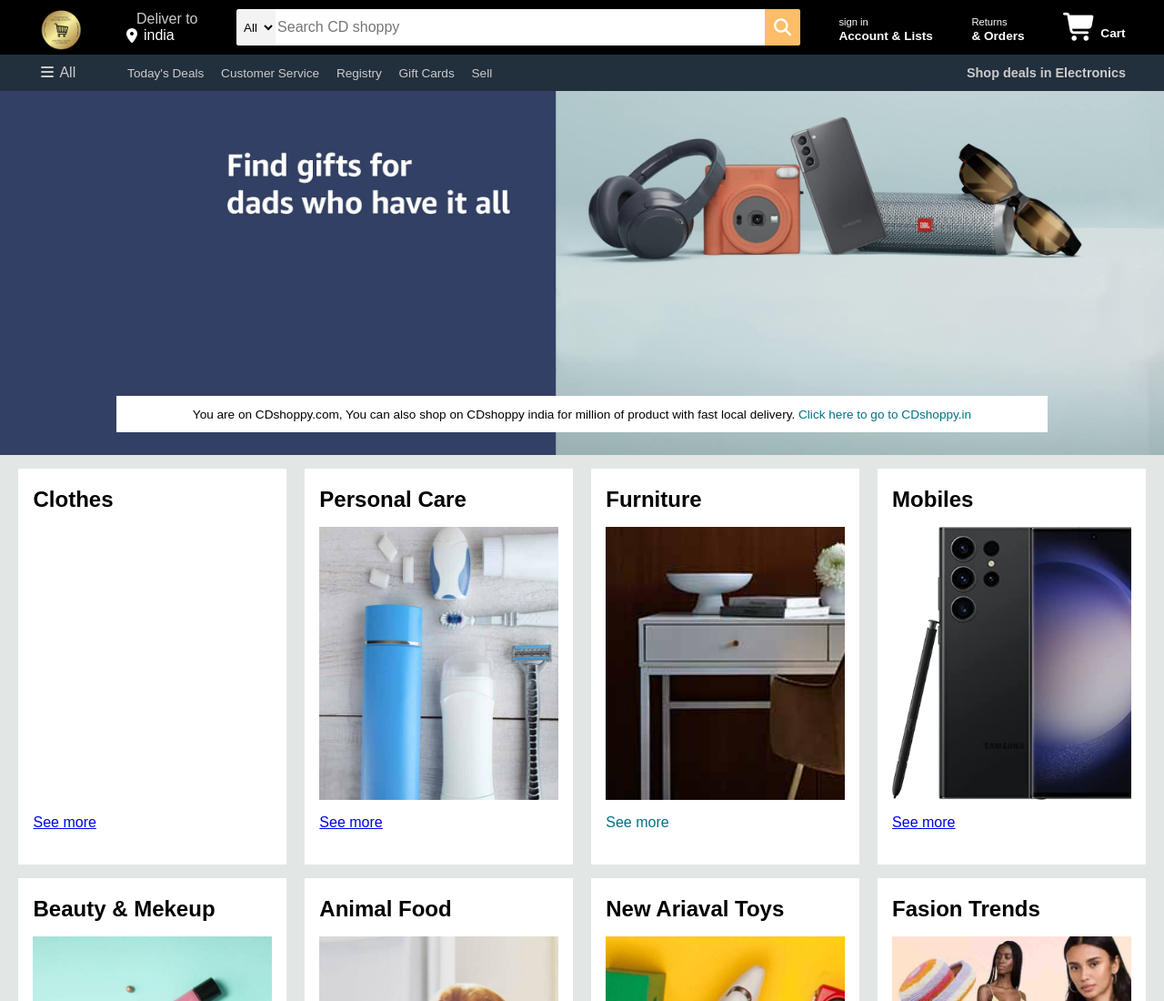
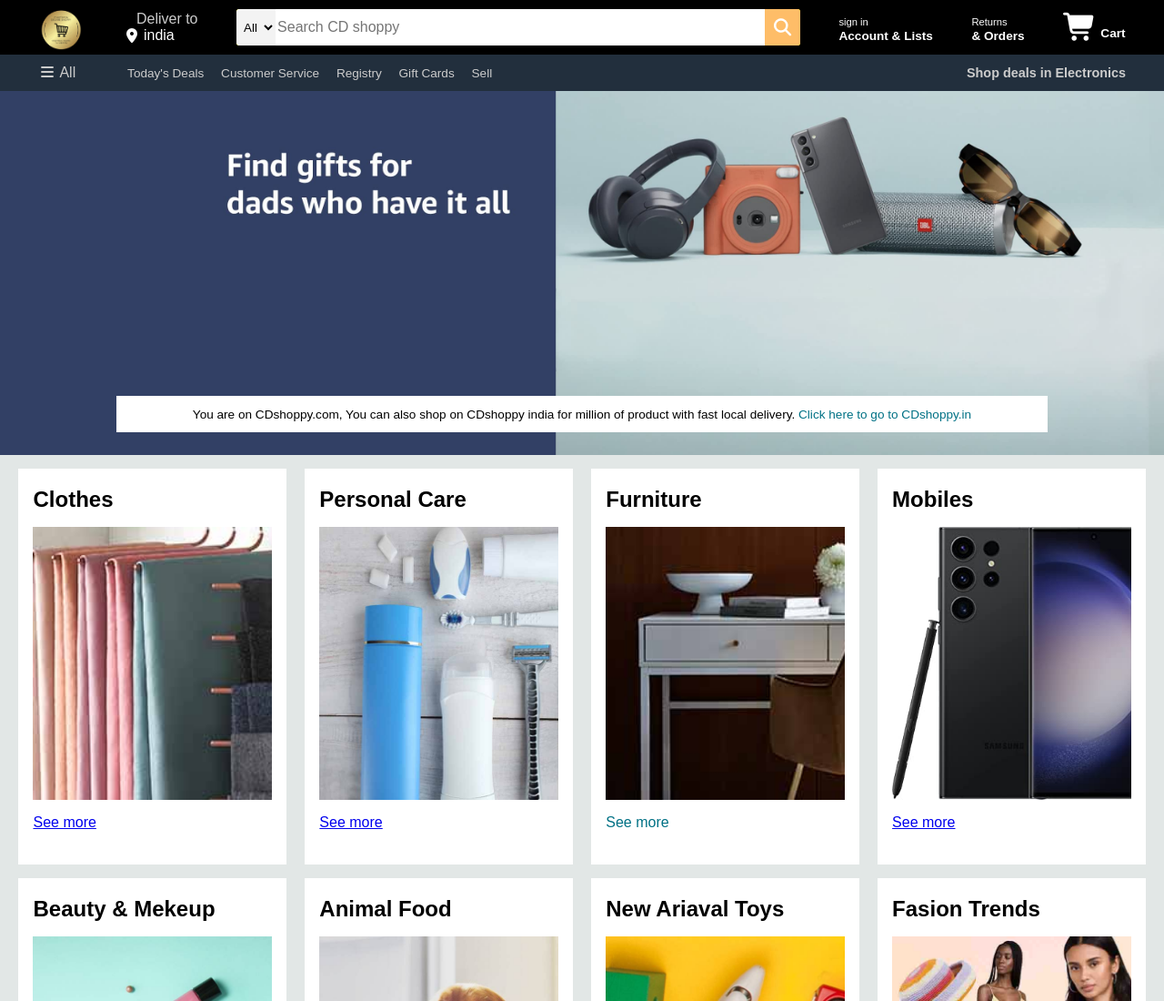
Before and after one commit to chaitanya-devare15/E-commerse-project-demo, a plain HTML site: page index.html in a window 1280 px wide. Shown: the top 1100 px of the page at 91% size. Drawn offline with Linux system fonts and the light colour scheme; files whose address does not match are found by name.

Commit message:
image path change

```diff
--- a/index.html
+++ b/index.html
@@ -73,7 +73,7 @@
     <div class="b1 box">
         <div class="box-cont">
             <h2>Clothes</h2>
-        <div class="box-img" style="background-image: url('box1_image.jpg');"></div>
+        <div class="box-img" style="background-image: url('images/box1_image.jpg');"></div>
         <p><a href="clothes.html">See more</a></p>
 
         </div>
```
